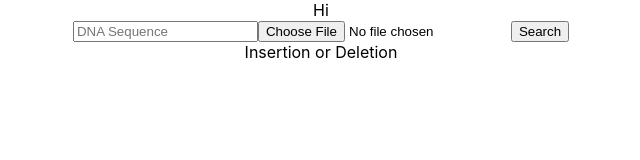
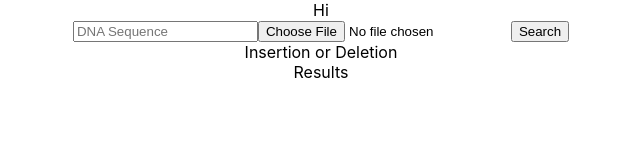
Before and after one commit to redmondchan/Genome-Mutation-Identifier, a React (Create React App) app: page / in a window 1280 px wide. Shown: the top 160 px of the page, without its empty margins (319-959 px from the left). Built offline with nearby package versions, Linux system fonts and the light colour scheme.

Commit message:
implemented function to search for a specific sequence and to display the results

```diff
--- /dev/null
+++ b/src/components/Results.js
@@ -0,0 +1,45 @@
+import React from 'react'
+
+class Results extends React.Component{
+
+  sortResults = (array) => {
+    let result = []
+    let newResult
+    array.forEach(obj => {
+      if(!result.includes(`{"patientId": ${obj.patientId}, "index": []}`)){
+        result.push(`{"patientId": ${obj.patientId}, "index": []}`)
+      }
+    })
+    console.log("newResult", result, array)
+    newResult = result.map(obj => JSON.parse(obj))
+
+    for(let i=0; i < array.length; i++){
+      for(let j=0; j<newResult.length; j++){
+        console.log(newResult[j].patientId, array[i].patientId)
+        if(newResult[j].patientId === array[i].patientId){
+          newResult[j].index.push(array[i].index[0])
+          console.log(array[i].index[0])
+        }else {
+
+        }
+      }
+    }
+    return newResult
+  }
+
+  render(){
+    console.log("props",this.props)
+    let sortedArray = this.sortResults(this.props.results)
+    console.log("sortedArray", sortedArray)
+    let sortedDivs = sortedArray.map(obj => <div>Patient {obj.patientId}: Found sequence at {obj.index.join(', ')}</div>)
+    return(
+      <div>
+        Results
+        {sortedDivs}
+      </div>
+
+    )
+  }
+}
+
+export default Results
--- a/src/components/SeqForm.js
+++ b/src/components/SeqForm.js
@@ -18,7 +18,7 @@ class SeqForm extends React.Component{
 
   handleSubmit = (e) => {
     e.preventDefault()
-    this.props.csvToJson(this.state.csv)
+    this.props.csvToJson(this.state.csv, this.state.seq)
   }
 
   render(){
--- a/src/containers/container.js
+++ b/src/containers/container.js
@@ -1,19 +1,44 @@
 import React from 'react'
 import Papa from 'papaparse'
+import Results from '../components/Results'
 import SeqForm from '../components/SeqForm'
 import InsertionDeletionForm from '../components/InsertionDeletionForm'
 
 class Container extends React.Component{
 
-  csvToJson = (csv) => {
-    console.log(csv[0])
+  state={
+    results: [],
+    seq: ""
+  }
+
+  jsonResults = (results) => {
+    console.log(results.data)
+    this.setState({results: results.data})
+  }
+
+  searchForSeq = (array, seq) => {
+    let filteredResults = []
+    array.forEach(obj => {
+      for(let i = 0; i < obj.dna.length; i++){
+        const n = seq.length
+        if(obj.dna.substring(i, i+n) === seq){
+          filteredResults.push({patientId: parseInt(obj.patientId), index: [i]})
+        }
+      }
+    })
+    return filteredResults
+  }
+
+  csvToJson = (csv, seq) => {
+    let result = []
+    console.log(csv)
     Papa.parse(csv[0], {
       header: true,
-      complete: function(results) {
-        console.log(results)
-      }
+      complete: this.jsonResults
     })
+    this.setState({seq: seq})
   }
+
 
   render(){
     return(
@@ -21,6 +46,7 @@ class Container extends React.Component{
         Hi
         <SeqForm csvToJson={this.csvToJson}/>
         <InsertionDeletionForm/>
+        <Results results={this.searchForSeq(this.state.results, this.state.seq)}/>
       </div>
     )
   }
```
